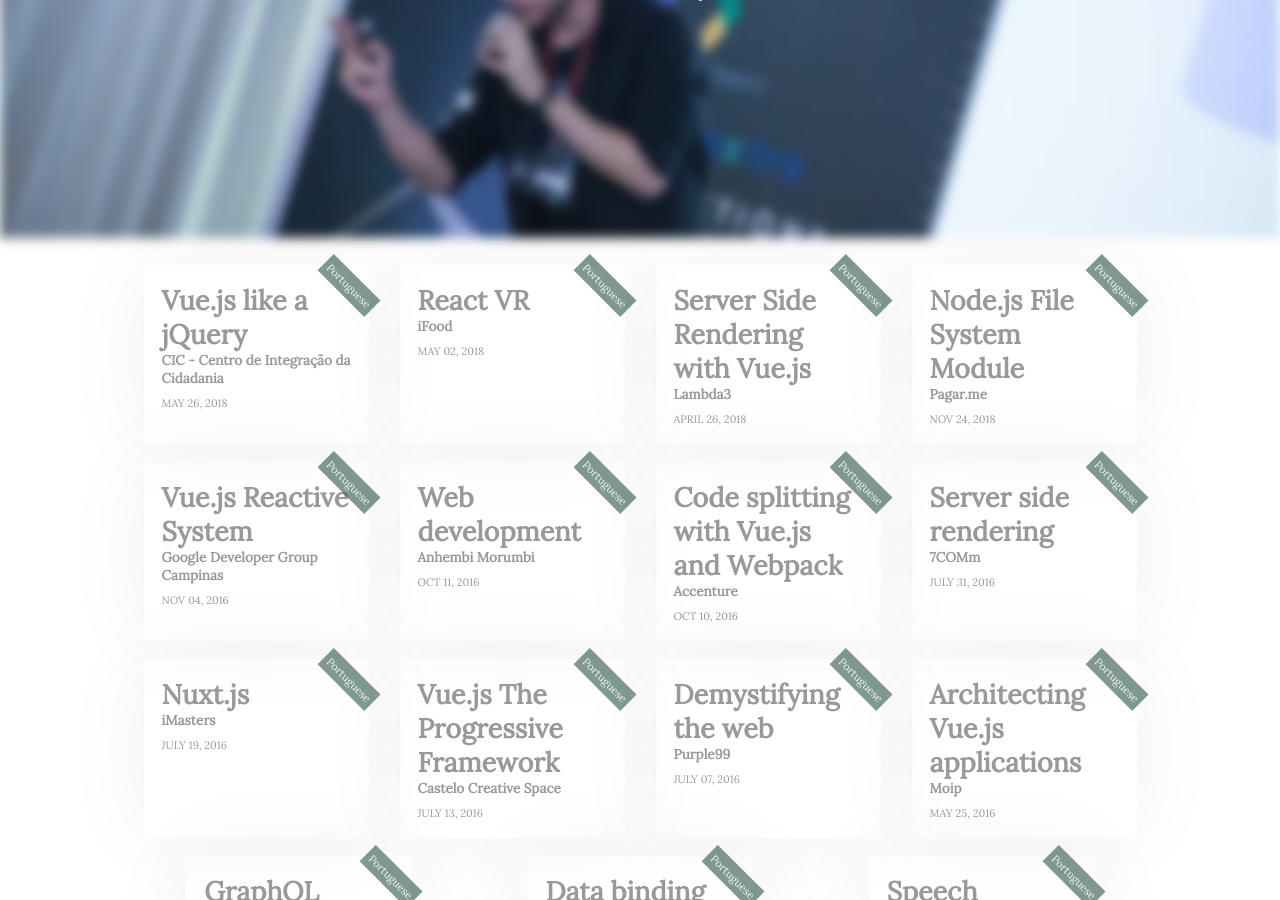
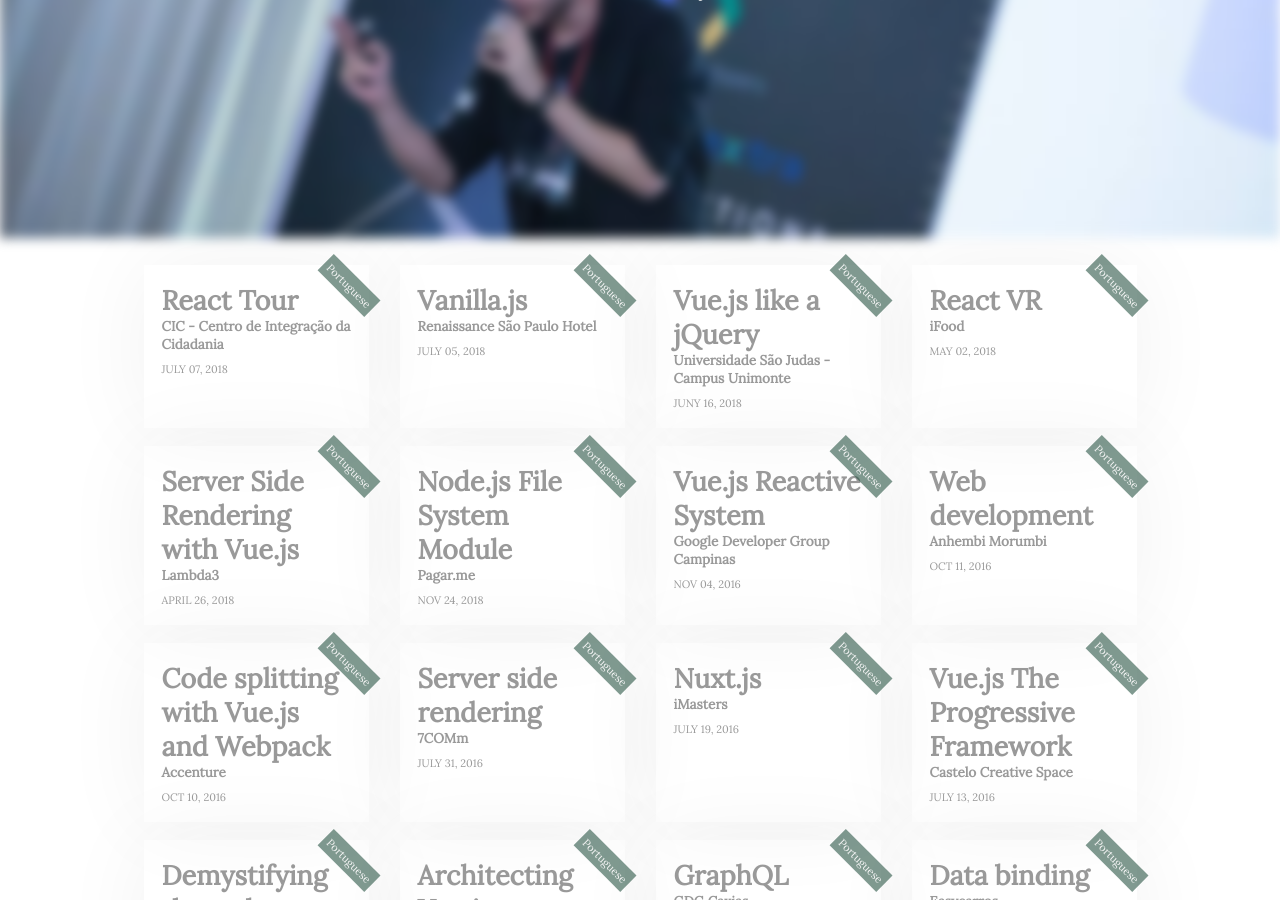
Before and after one commit to Halfeld/website, a Jekyll site: the page built from talks.html, in a window 1280 px wide and 900 px high, scrolled down 392 px. Built offline with Jekyll 4.4.1, drawn with Linux system fonts in a browser that asks for light colours; comment, search, counter and statistics services are not loaded.

Commit message:
Add talks

```diff
--- a/_data/talks.yml
+++ b/_data/talks.yml
@@ -1,17 +1,35 @@
 
-- title: Vue.js like a jQuery
-  date: May 26, 2018
-  slides: https://docs.google.com/presentation/d/1OD1vBp7dS1CCC64Rs4ki9dnua2Axf4lf3ODWDrdDwHY/edit?usp=sharing
-  source_code: https://github.com/Halfeld/vuejs-like-a-jquery
+- title: React Tour
+  date: July 07, 2018
+  slides: https://docs.google.com/presentation/d/10XKcGlmDk-qysMlIkpeY5Qqb0lhyjCzsPJEG3qg2lHI/edit?usp=sharing
+  source_code: https://github.com/igorhalfeld/react-tour
   lang: Portuguese
   from:
     place: CIC - Centro de Integração da Cidadania
     link: http://www.cidadao.sp.gov.br/servico.php?serv=305
 
+- title: Vanilla.js
+  date: July 05, 2018
+  slides: https://docs.google.com/presentation/d/1C9eyLNFi0bQWApVqLGj3U2HyeyNG-RvIZlUMV8NM3GE/edit?usp=sharing
+  source_code: https://github.com/igorhalfeld/lyon
+  lang: Portuguese
+  from:
+    place: Renaissance São Paulo Hotel
+    link: https://www.marriott.com.br/hotels/travel/saobr-renaissance-sao-paulo-hotel/
+
+- title: Vue.js like a jQuery
+  date: Juny 16, 2018
+  slides: https://docs.google.com/presentation/d/1OD1vBp7dS1CCC64Rs4ki9dnua2Axf4lf3ODWDrdDwHY/edit?usp=sharing
+  source_code: https://github.com/igorhalfeld/vuejs-like-a-jquery
+  lang: Portuguese
+  from:
+    place: Universidade São Judas - Campus Unimonte
+    link: http://www.unimonte.br/saojudas/
+
 - title: React VR
   date: May 02, 2018
   slides: https://docs.google.com/presentation/d/1ELGGdlIWatpTvpbv4hL5ceoc6rVM1PUIzsf-Q8Osm-I/edit?usp=sharing
-  source_code: https://github.com/Halfeld/react-vr-f8-meetup
+  source_code: https://github.com/igorhalfeld/react-vr-f8-meetup
   lang: Portuguese
   from:
     place: iFood
@@ -20,7 +38,7 @@
 - title: Server Side Rendering with Vue.js
   date: April 26, 2018
   slides: https://docs.google.com/presentation/d/1oX1WcAkKptU_mF-AB0QZewukNnb8Ej7bpGnoPn9yDZs/edit?usp=sharing
-  source_code: https://github.com/Halfeld/server-side-rendering-with-vue-demos
+  source_code: https://github.com/igorhalfeld/server-side-rendering-with-vue-demos
   lang: Portuguese
   from:
     place: Lambda3
@@ -29,7 +47,7 @@
 - title: Node.js File System Module
   date: Nov 24, 2018
   slides: https://docs.google.com/presentation/d/1gLCDXnnARMzecjggohiYrpQBg5nM8Mu4Zbc-2Y90PYA/edit?usp=sharing
-  source_code: https://github.com/Halfeld/nodebr-meetup-fs-demo
+  source_code: https://github.com/igorhalfeld/nodebr-meetup-fs-demo
   lang: Portuguese
   from:
     place: Pagar.me
@@ -38,7 +56,7 @@
 - title: Vue.js Reactive System
   date: Nov 04, 2016
   slides: https://docs.google.com/presentation/d/1wNl8vh5qUldkQ01aWRT-av6pw4MAHInEzh0ngNVsDGg/edit?usp=sharing
-  source_code: https://github.com/halfeld/attached
+  source_code: https://github.com/igorhalfeld/attached
   lang: Portuguese
   from:
     place: Google Developer Group Campinas
@@ -47,7 +65,7 @@
 - title: Web development
   date: Oct 11, 2016
   slides: https://docs.google.com/presentation/d/1KsSCL7Ctom9udE95kTRfheVZSzUPlIzAJ9LHBp-lafU/edit?usp=sharing
-  source_code: https://github.com/Halfeld/demotop
+  source_code: https://github.com/igorhalfeld/demotop
   lang: Portuguese
   from:
     place: Anhembi Morumbi
@@ -56,7 +74,7 @@
 - title: Code splitting with Vue.js and Webpack
   date: Oct 10, 2016
   slides: https://docs.google.com/presentation/d/1CuutbEvVxILvh1J8B86BQCz4R4EpR0PVxXv9pnJp8mk/edit?usp=sharing
-  source_code: https://github.com/Halfeld/code-splitting-vuejs-talk
+  source_code: https://github.com/igorhalfeld/code-splitting-vuejs-talk
   lang: Portuguese
   from:
     place: Accenture
@@ -65,7 +83,7 @@
 - title: Server side rendering
   date: July 31, 2016
   slides: https://docs.google.com/presentation/d/1bhjXAxxmI_4UClAcwYCJbKWSiJJ_afyf3ORLWbxLAuA/edit?usp=sharing
-  source_code: https://github.com/Halfeld/vue-architecting-example
+  source_code: https://github.com/igorhalfeld/vue-architecting-example
   lang: Portuguese
   from:
     place: 7COMm
@@ -74,7 +92,7 @@
 - title: Nuxt.js
   date: July 19, 2016
   slides: https://docs.google.com/presentation/d/1Hw5WaNYiBl19yUdlgEnjSKgNcJCgGUbFAFt-gTefKzw/edit?usp=sharing
-  source_code: https://github.com/Halfeld/vue-architecting-example
+  source_code: https://github.com/igorhalfeld/vue-architecting-example
   lang: Portuguese
   from:
     place: iMasters
@@ -83,7 +101,7 @@
 - title: Vue.js The Progressive Framework
   date: July 13, 2016
   slides: https://docs.google.com/presentation/d/1VZPKceL9gTmlee4D4uHOVohSut-rHDqemRljw132jPk/edit?usp=sharing
-  source_code: https://github.com/Halfeld/castelo-meetup
+  source_code: https://github.com/igorhalfeld/castelo-meetup
   lang: Portuguese
   from:
     place: Castelo Creative Space
@@ -101,7 +119,7 @@
 - title: Architecting Vue.js applications
   date: May 25, 2016
   slides: https://docs.google.com/presentation/d/1HeD-dm7iqyFfZS0vFGzdaNVjmKdF58TwSslOsDGmGF4/edit?usp=sharing
-  source_code: https://github.com/Halfeld/vue-architecting-example
+  source_code: https://github.com/igorhalfeld/vue-architecting-example
   lang: Portuguese
   from:
     place: Moip
@@ -110,7 +128,7 @@
 - title: GraphQL
   date: November 26, 2016
   slides: https://docs.google.com/presentation/d/1Bp2Z13ZE4MicJ15v-k-APT5swb2gJcZgokIHuaX7QWg/edit?usp=sharing
-  source_code: https://github.com/Halfeld/graphql-example
+  source_code: https://github.com/igorhalfeld/graphql-example
   lang: Portuguese
   from:
     place: GDG Caxias
@@ -119,7 +137,7 @@
 - title: Data binding
   date: November 04, 2016
   slides: https://docs.google.com/presentation/d/1DBVDQKOxVBDJVcT73pXuEc9498P6jb5lZ-qaNnnxNXg/edit?usp=sharing
-  source_code: https://github.com/Halfeld/angulado
+  source_code: https://github.com/igorhalfeld/angulado
   lang: Portuguese
   from:
     place: Easycarros
@@ -128,7 +146,7 @@
 - title: Speech recognition API
   date: September 3, 2016
   slides: https://docs.google.com/presentation/d/11VFvLuPUkJSOY8SHZ5pTOlSyoxHIvBVbfTiHyQXD2OU/edit?usp=sharing
-  source_code: https://github.com/Halfeld/speech-recognition
+  source_code: https://github.com/igorhalfeld/speech-recognition
   lang: Portuguese
   from:
     place: GDG Caxias
```
